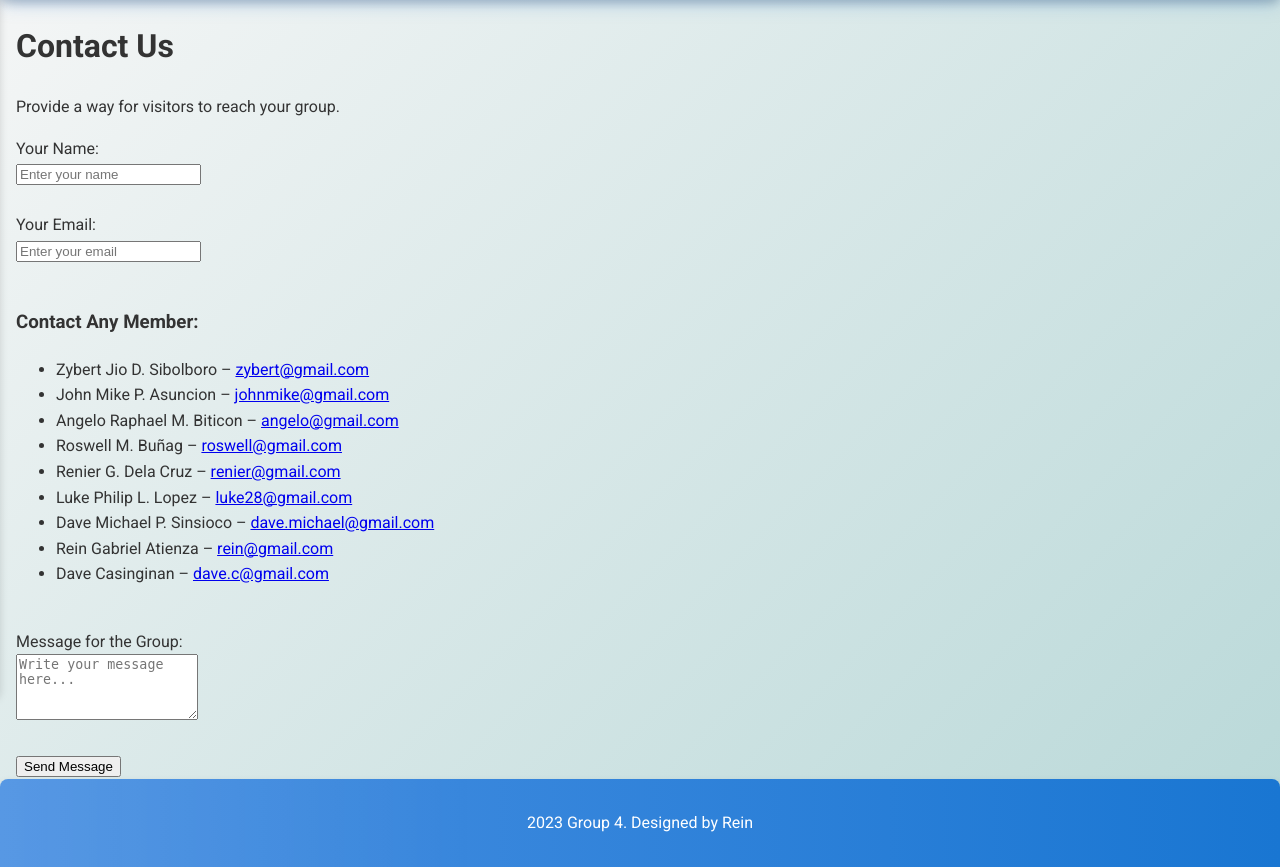
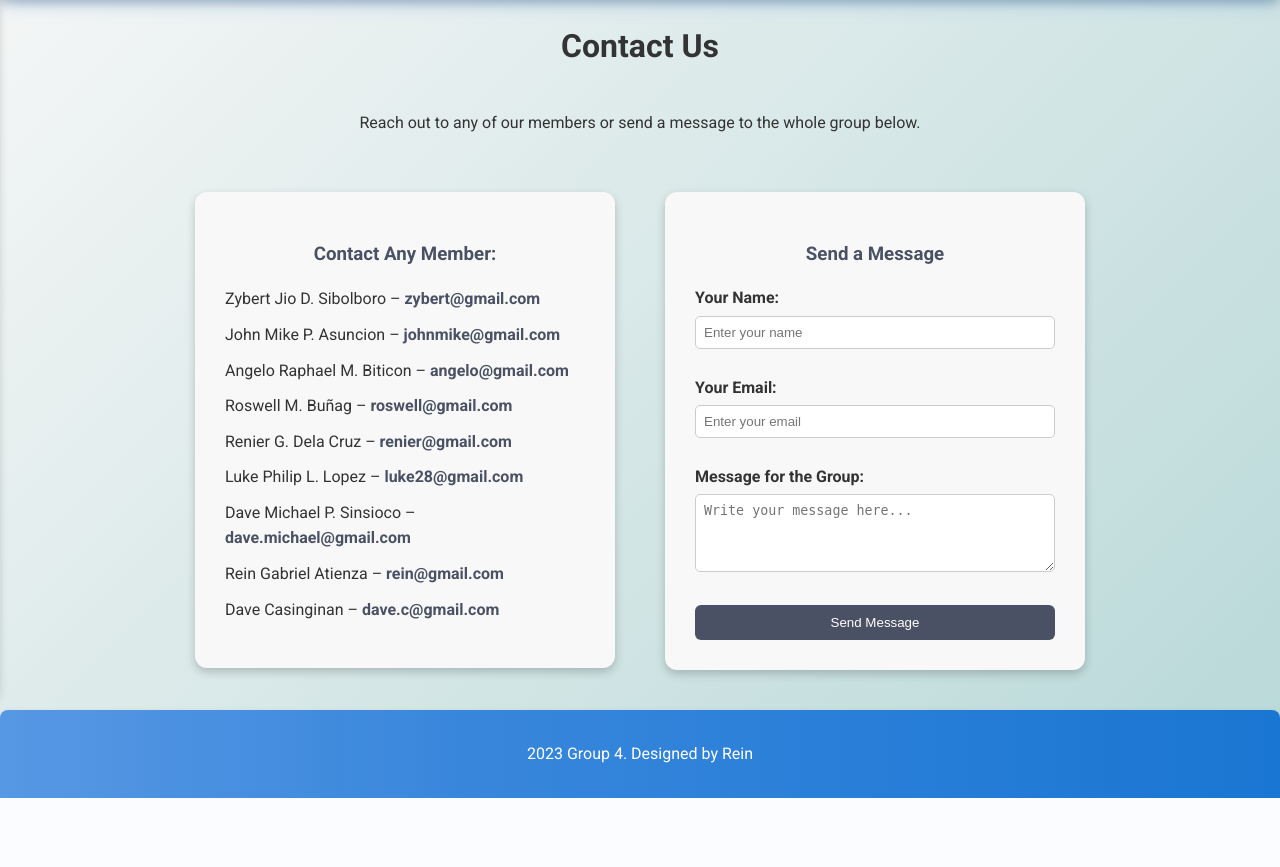
Before and after one commit to ZyS1b/DSA_Group4_LabExercise6, a Flask app: page /contact in a window 1280 px wide. Shown: the part 104-971 px from the top of the page. After the commit the page ends 902 px from the top, so only its background shows below. Run offline with Flask 3, Linux system fonts and the light colour scheme.

Commit message:
Adjustments for positions of each element.

```diff
--- a/templates/contact.html
+++ b/templates/contact.html
@@ -2,21 +2,94 @@
 {% extends "base.html" %}
 {% block title %}Contact Us{% endblock %}
 {% block content %}
+<div class="contact-container">
   <h1>Contact Us</h1>
-<p class="lead">Provide a way for visitors to reach your group.</p>
-<!-- Member #6: Add a contact form (Name, Email, Message) -->
- <form action="/contact" method="POST" class="contact-form">
-  <div>
-    <label for="name">Your Name:</label><br>
-    <input type="text" id="name" name="name" placeholder="Enter your name" required>
-  </div>
-  <br>
-  <div>
-    <label for="email">Your Email:</label><br>
-    <input type="email" id="email" name="email" placeholder="Enter your email" required>
-  </div>
-  <br>
+  <p class="lead">Reach out to any of our members or send a message to the whole group below.</p>
 
+<style>
+  .contact-container {
+    text-align: center;
+    display: flex;
+    flex-direction: column;
+    align-items: center;
+    justify-content: center;
+  }
+
+  .contact-section {
+    display: flex;
+    justify-content: center;
+    align-items: flex-start;
+    gap: 50px;
+    flex-wrap: wrap;
+    padding: 40px 20px;
+  }
+
+  .contact-left, .contact-right {
+    background-color: #f8f8f8;
+    color: #333;
+    border-radius: 12px;
+    box-shadow: 0 4px 10px rgba(0, 0, 0, 0.2);
+    padding: 30px;
+    width: 420px;
+    box-sizing: border-box;
+    text-align: left;
+  }
+
+  .contact-left h3, .contact-right h3 {
+    text-align: center;
+    margin-bottom: 15px;
+    color: #4a5164;
+  }
+
+  .contact-left ul {
+    list-style: none;
+    padding: 0;
+  }
+
+  .contact-left li {
+    margin-bottom: 10px;
+  }
+
+  .contact-left a {
+    color: #4a5164;
+    text-decoration: none;
+    font-weight: bold;
+  }
+
+  .contact-left a:hover {
+    text-decoration: underline;
+  }
+
+  .contact-form label {
+    font-weight: bold;
+  }
+
+  .contact-form input,
+  .contact-form textarea {
+    width: 100%;
+    padding: 8px;
+    margin-top: 5px;
+    border-radius: 5px;
+    border: 1px solid #ccc;
+  }
+
+  .contact-form button {
+    background-color: #4a5164;
+    color: white;
+    border: none;
+    padding: 10px 20px;
+    border-radius: 6px;
+    cursor: pointer;
+    transition: background-color 0.3s ease;
+    width: 100%;
+  }
+
+  .contact-form button:hover {
+    background-color: #2e3342;
+  }
+</style>
+  <div class="contact-section">
+    <div class="contact-left">
       <h3>Contact Any Member:</h3>
       <ul>
         <li>Zybert Jio D. Sibolboro – <a href="mailto:zybert@gmail.com">zybert@gmail.com</a></li>
@@ -29,21 +102,36 @@
         <li>Rein Gabriel Atienza – <a href="mailto:rein@gmail.com">rein@gmail.com</a></li>
         <li>Dave Casinginan – <a href="mailto:dave.c@gmail.com">dave.c@gmail.com</a></li>
       </ul>
+    </div>
+
+    <div class="contact-right">
+      <h3>Send a Message</h3>
+      <form action="/contact" method="POST" class="contact-form">
+        <div>
+          <label for="name">Your Name:</label>
+          <input type="text" id="name" name="name" placeholder="Enter your name" required>
+        </div>
         <br>
-
         <div>
-    <label for="message">Message for the Group:</label><br>
+          <label for="email">Your Email:</label>
+          <input type="email" id="email" name="email" placeholder="Enter your email" required>
+        </div>
+        <br>
+        <div>
+          <label for="message">Message for the Group:</label>
           <textarea id="message" name="message" rows="4" placeholder="Write your message here..." required></textarea>
         </div>
         <br>
         <button type="submit">Send Message</button>
       </form>
 
-<!-- Member #6: Add placeholder for success message after sending -->
       {% if request.method == 'POST' %}
       <p style="color: green; margin-top: 20px;">
         ✅ Message received!
       </p>
       {% endif %}
+    </div>
+  </div>
+</div>
 
 {% endblock %}
```
Lines whose indentation alone changed are shown as unchanged.
